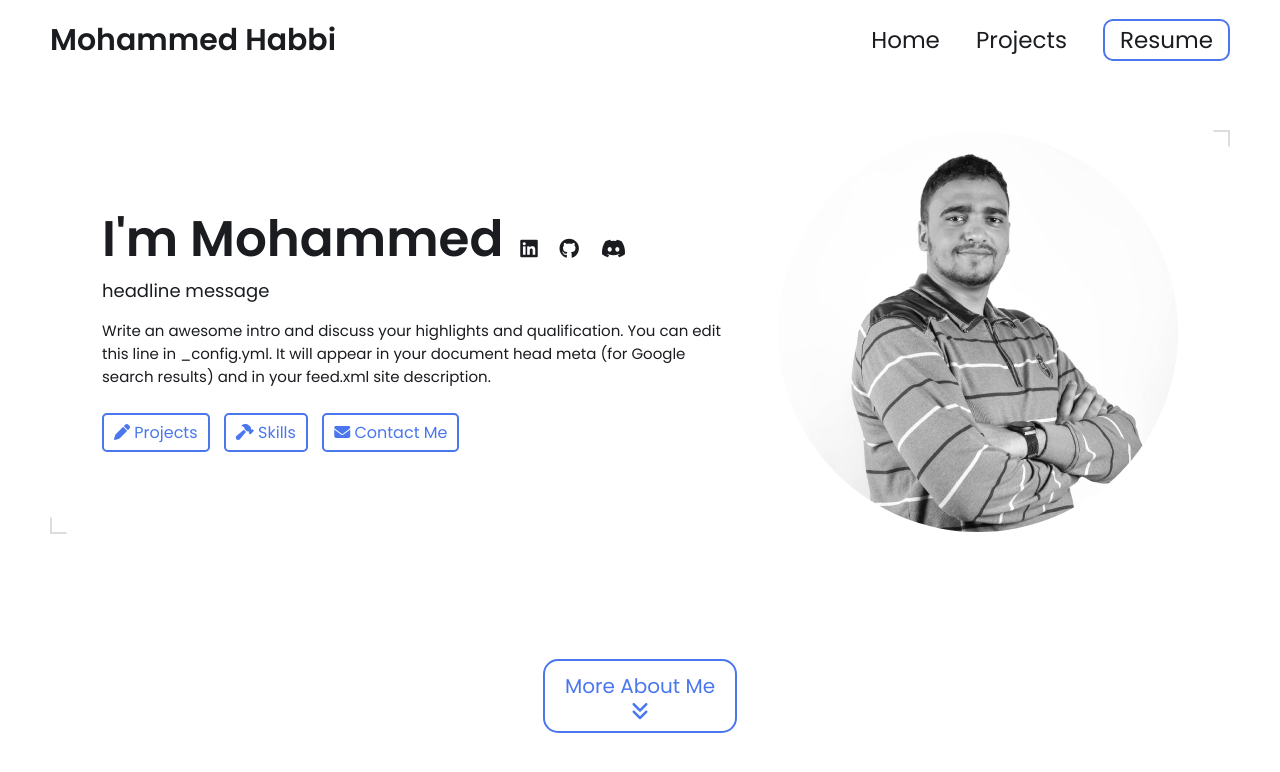
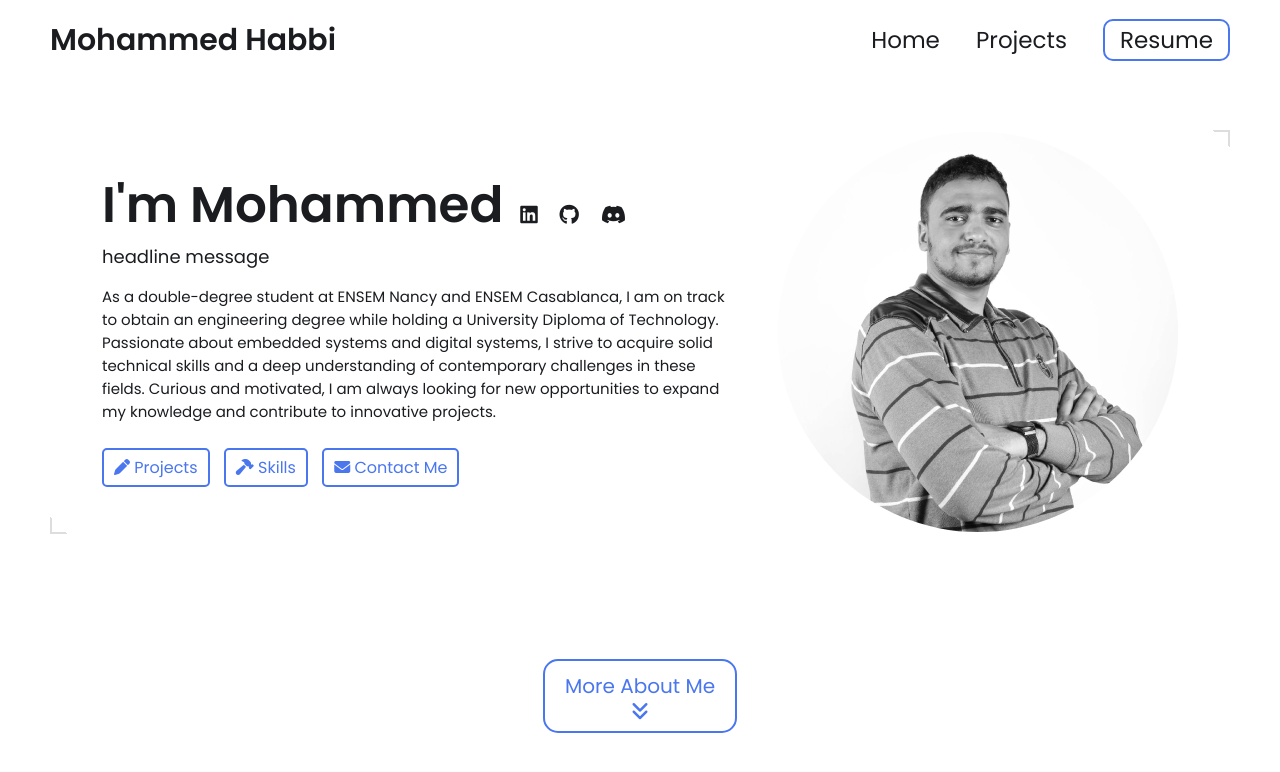
Before and after one commit to med-habbi/med-habbi.github.io, a Jekyll site: the page built from index.html, in a window 1280 px wide and 900 px high. Shown: the top 772 px of the window. Built offline with Jekyll 4.4.1, drawn with Linux system fonts in a browser that asks for light colours.

Commit message:
Update _config.yml

```diff
--- a/_config.yml
+++ b/_config.yml
@@ -15,9 +15,10 @@ title: Mohammed HABBI's Portfolio # This is what shows up in the tab of the brow
 name: Mohammed Habbi
 headline: headline message
 description: >- # dont remove this line. this will ignore all new lines until the next section
-  Write an awesome intro and discuss your highlights and qualification. You can edit this
-  line in _config.yml. It will appear in your document head meta (for
-  Google search results) and in your feed.xml site description.
+  As a double-degree student at ENSEM Nancy and ENSEM Casablanca, I am on track to obtain an engineering
+  degree while holding a University Diploma of Technology. Passionate about embedded systems and digital systems,
+  I strive to acquire solid technical skills and a deep understanding of contemporary challenges in these fields.
+  Curious and motivated, I am always looking for new opportunities to expand my knowledge and contribute to innovative projects.
 
 # Place your profile image in /assets/images/profile-image/folder and edit the file name
 profile_image: ./assets/images/profile-image/fd66880c-fd3d-4b32-b4e0-295c46bdc7d0.jpeg
```
